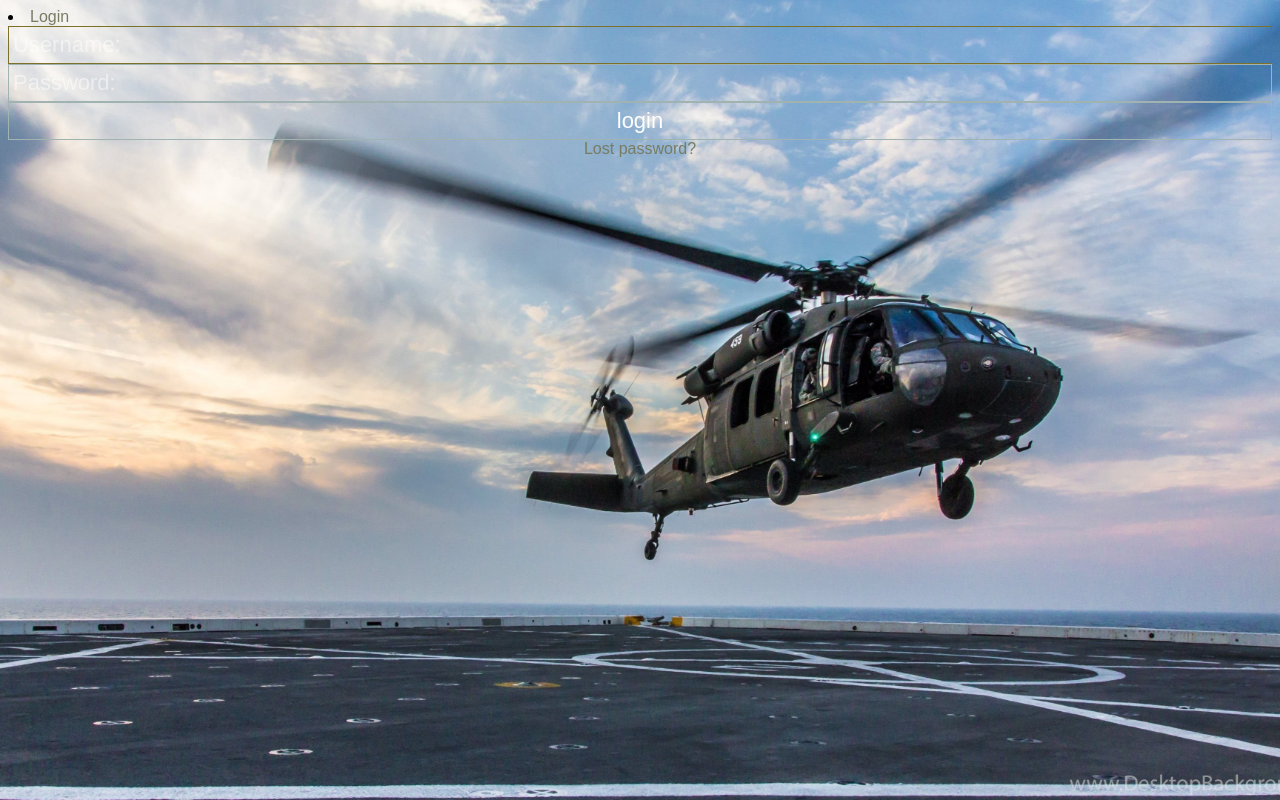
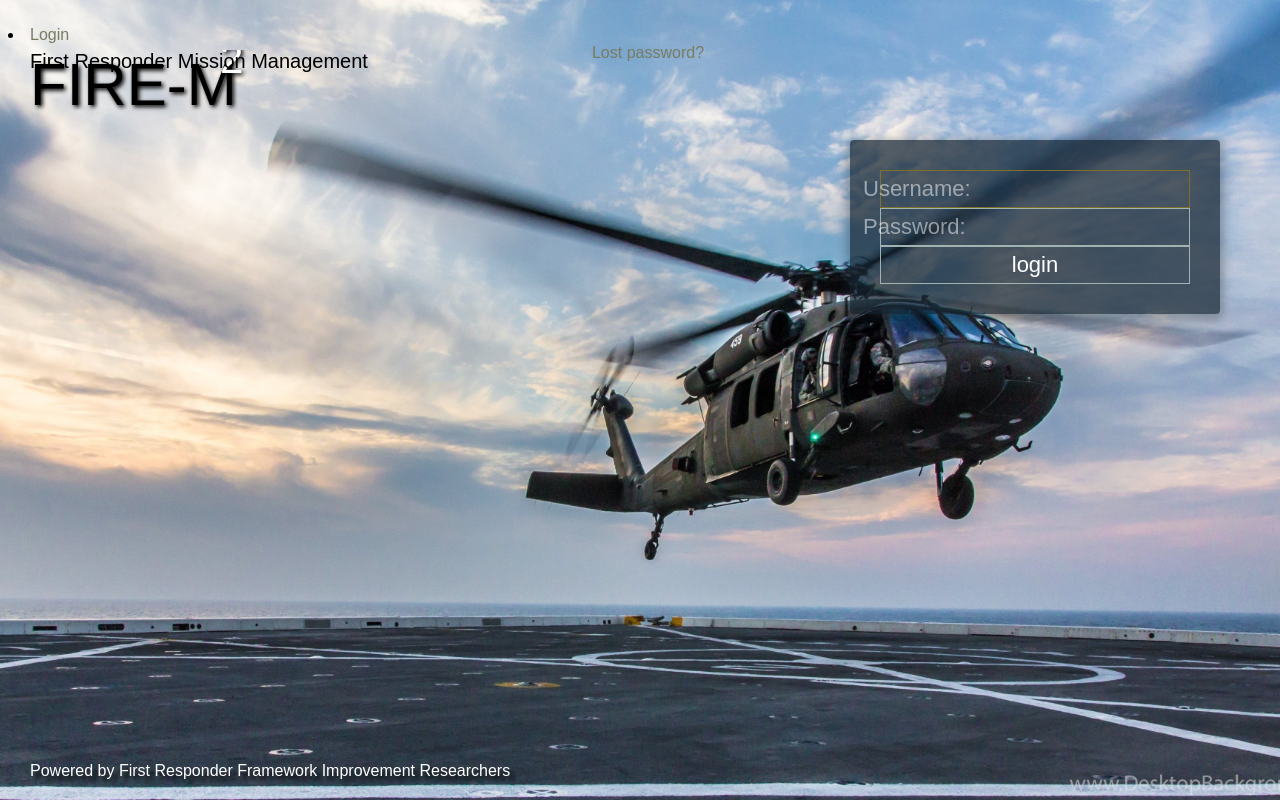
Before and after one commit to sbabenko/teamSix, a Django app: page /accounts/login/ in a window 1280 px wide. Run offline with Django 3.2, Linux system fonts and the light colour scheme.

Commit message:
Added floating login

```diff
--- a/fireM2/dashBoard/static/css/styles.css
+++ b/fireM2/dashBoard/static/css/styles.css
@@ -1,6 +1,8 @@
 .sidebar-nav {
+  width: 100%;
+  position: relative;
   margin-top: 20px;
-    padding: 0;
+  padding: 20px;
   list-style: none;
 }
 
@@ -8,8 +10,8 @@
   box-sizing: border-box;
 }
 
-  html {
-      overflow-y: scroll;
+html{
+
     background: url(/static/images/helicopter_1.jpg) no-repeat center center fixed;
     -webkit-background-size: cover;
     -moz-background-size: cover;
@@ -18,6 +20,7 @@
 }
 
 body {
+  width: 100%;
   background-color: transparent; /* #c1bdba */
   font-family: 'Titillium Web', sans-serif;
 }
@@ -45,7 +48,9 @@
 }
 
 .bigTitle{
-    position: relative;
+  width: 100%;
+  overflow: hidden;
+  position: fixed;
   left: 30px;
   top: 50px;
   font-size: 60px;
@@ -55,7 +60,9 @@
 }
 
 .subTitle{
-    position: relative;
+  width: 100%;
+  overflow: hidden;
+  position: fixed;
   left: 30px;
   top: 50px;
   font-size: 20px;
@@ -316,6 +323,7 @@
   left: 30px;
   margin-top: 20px;
   color: white;
+  text-shadow: 5px 5px 4px #000000;
 }
 
 .sup {
--- a/fireM2/dashBoard/templates/base_dashboard.html
+++ b/fireM2/dashBoard/templates/base_dashboard.html
@@ -7,6 +7,11 @@
 
     {% load static %}
     <link rel="stylesheet" type="text/css" href="{% static 'css/styles.css' %}">
+
+<!-- Somewhere in the below lines the CSS causes x axis overflow scrolling. find and fix -->
+    <div class = "bigTitle">FIRE-M<p class = "sup">2</p> </div>
+    <br>
+    <div class = "subTitle">First Responder Mission Management</div>
 
     {% block sidebar %}
 
@@ -21,5 +26,7 @@
     {% endblock %}
     {% block content %}<!-- default content text (typically empty) -->{% endblock %}
 
+    <div class = "footer">Powered by First Responder Framework Improvement Researchers</div><!-- /footer -->
+
 </body>
 </html>
--- a/fireM2/templates/registration/login.html
+++ b/fireM2/templates/registration/login.html
@@ -15,6 +15,7 @@
   {% endif %}
 {% endif %}
 
+<div class="form">
 <form method="post" action="{% url 'login' %}">
 {% csrf_token %}
 
@@ -32,7 +33,7 @@
   <input type="hidden" name="next" value="{{ next }}" />
 </div>
 </form>
-
+</div>
 {# Assumes you setup the password_reset view in your URLconf #}
 <p><a href="{% url 'password_reset' %}">Lost password?</a></p>
 
```
Also changed, not shown: fireM2/db.sqlite3. Lines whose indentation alone changed are shown as unchanged.
